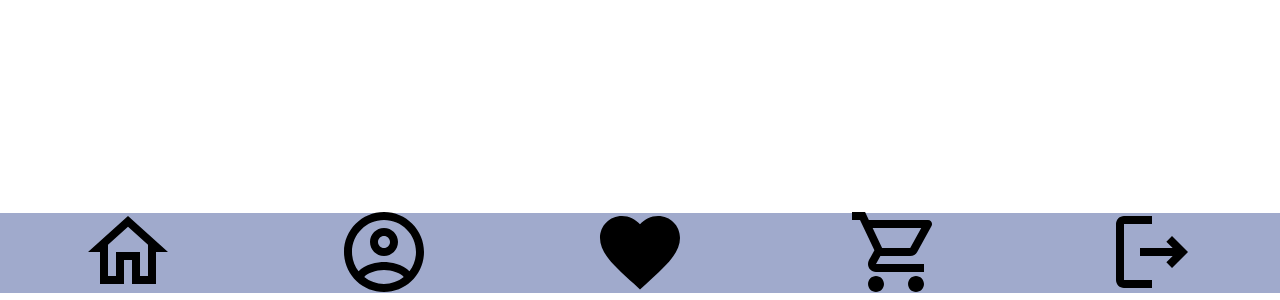
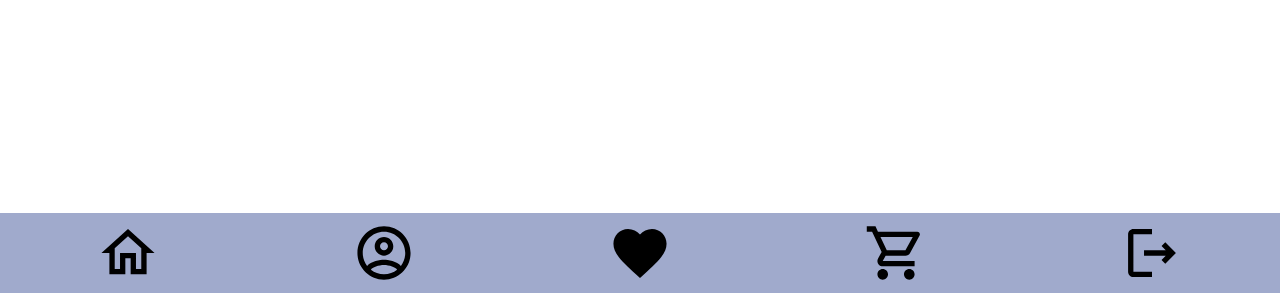
Before and after one commit to chri-ss/bottom-mobile-menu, a website built with webpack: page dist/index.html in a window 1280 px wide. Shown: the part 507-807 px from the top of the page. Built offline with Linux system fonts and the light colour scheme.

Commit message:
Fix icon sizing

```diff
--- a/src/style.css
+++ b/src/style.css
@@ -23,6 +23,16 @@
 
 li {
     border: 1px solid #191d2d;
+    height: 100%;
+    width: 100%;
+}
+
+a {
+    display: flex;
+    justify-content: center;
+    align-items: center;
+    width: 100%;
+    height: 100%;
 }
 
 .color {
@@ -32,5 +42,6 @@ li {
 }
 
 img {
-    transform: scale(4);
+    width: 80%;
+    height: 80%;
 }
```
Also changed, not shown: dist/bundle.js.
